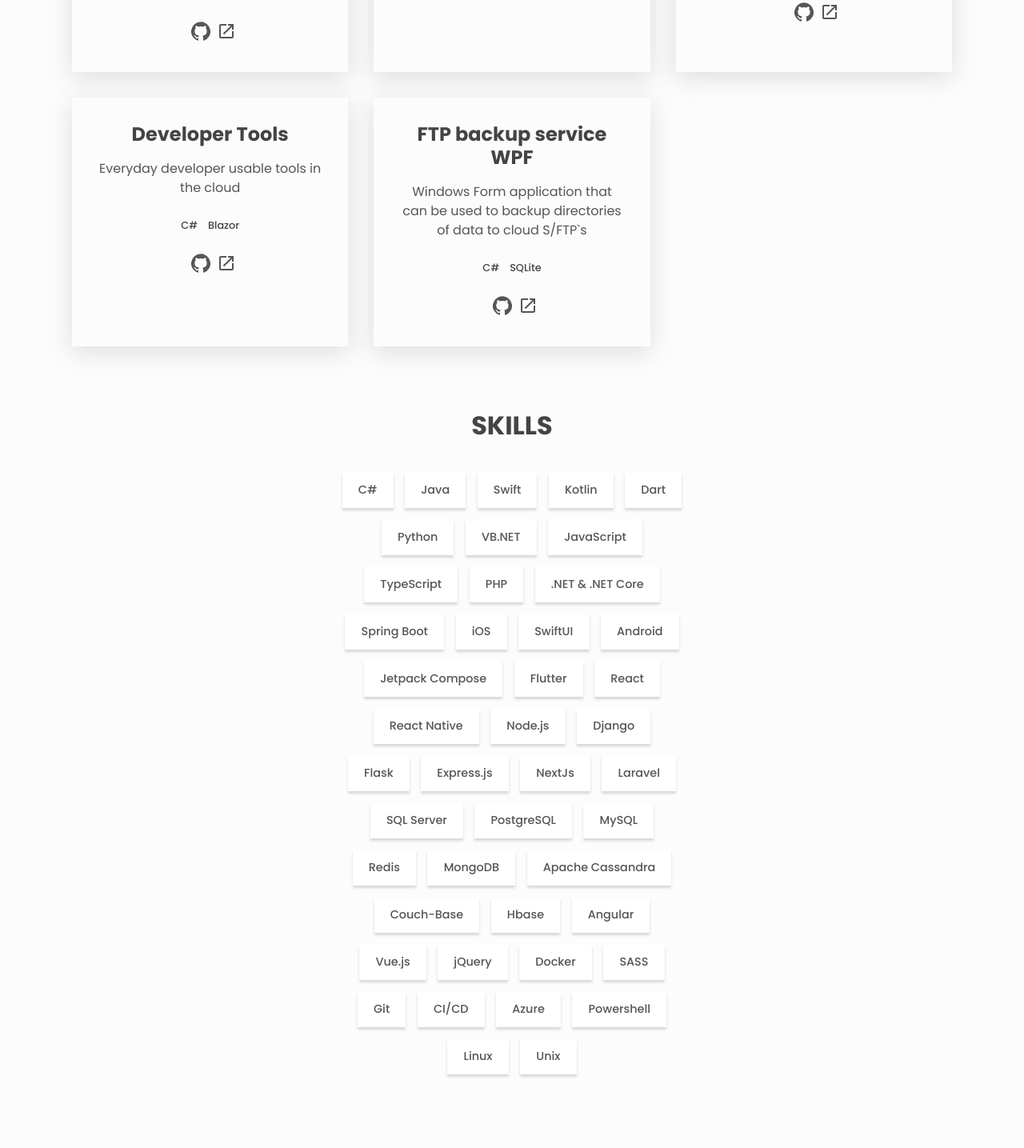
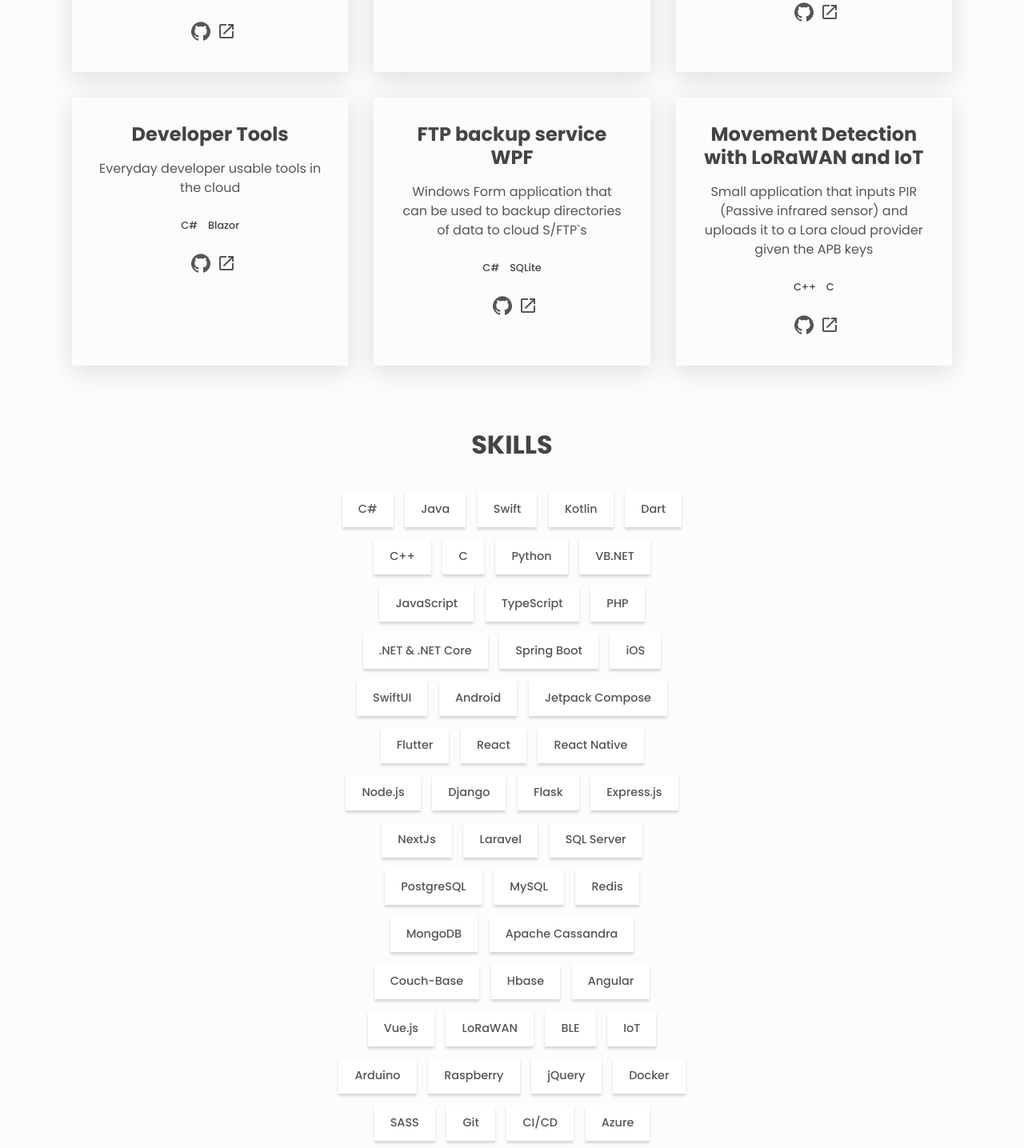
Before and after one commit to edihasaj/portfolio, a React (Create React App) app: page / in a window 1280 px wide. Shown: the part 2060-3495 px from the top of the page at 80% size. Built offline with nearby package versions, Linux system fonts and the light colour scheme.

Commit message:
added additional project

```diff
--- a/src/portfolio.js
+++ b/src/portfolio.js
@@ -138,6 +138,14 @@ const projects = [
     sourceCode: 'https://github.com/edihasaj/FtpService',
     livePreview: '#projects',
   },
+  {
+    name: 'Movement Detection with LoRaWAN and IoT',
+    description:
+      'Small application that inputs PIR (Passive infrared sensor) and uploads it to a Lora cloud provider given the APB keys',
+    stack: ['C++','C'],
+    sourceCode: 'https://github.com/edihasaj/detect-moevement-with-the-lorawan-rdk',
+    livePreview: '#projects',
+  },
 ]
 
 const skills = [
@@ -146,6 +154,8 @@ const skills = [
   'Swift',
   'Kotlin',
   'Dart',
+  'C++',
+  'C',
   'Python',
   'VB.NET',
   'JavaScript',
@@ -176,6 +186,11 @@ const skills = [
   'Hbase',
   'Angular',
   'Vue.js',
+  'LoRaWAN',
+  'BLE',
+  'IoT',
+  'Arduino',
+  'Raspberry',
   'jQuery',
   'Docker',
   'SASS',
```
